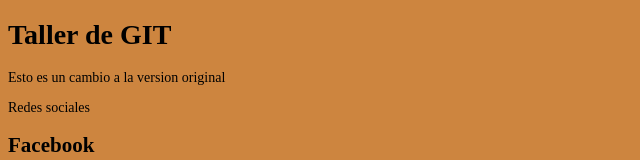
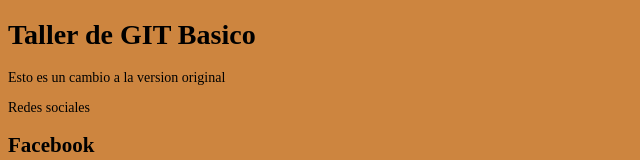
Before and after one commit to julsolac/taller-git, a plain HTML site: page index.html in a window 1280 px wide. Shown: the top 160 px of the page, without its empty margins (0-640 px from the left). Drawn offline with Linux system fonts and the light colour scheme.

Commit message:
Estoy cambiando desde github el titulo

```diff
--- a/index.html
+++ b/index.html
@@ -8,7 +8,7 @@
         <link rel="stylesheet" href="style.css" />
     </head>
 <body>
-    <h1>Taller de GIT</h1>
+    <h1>Taller de GIT Basico</h1>
     <p>Esto es un cambio a la version original</p>
 
     <section>
```
